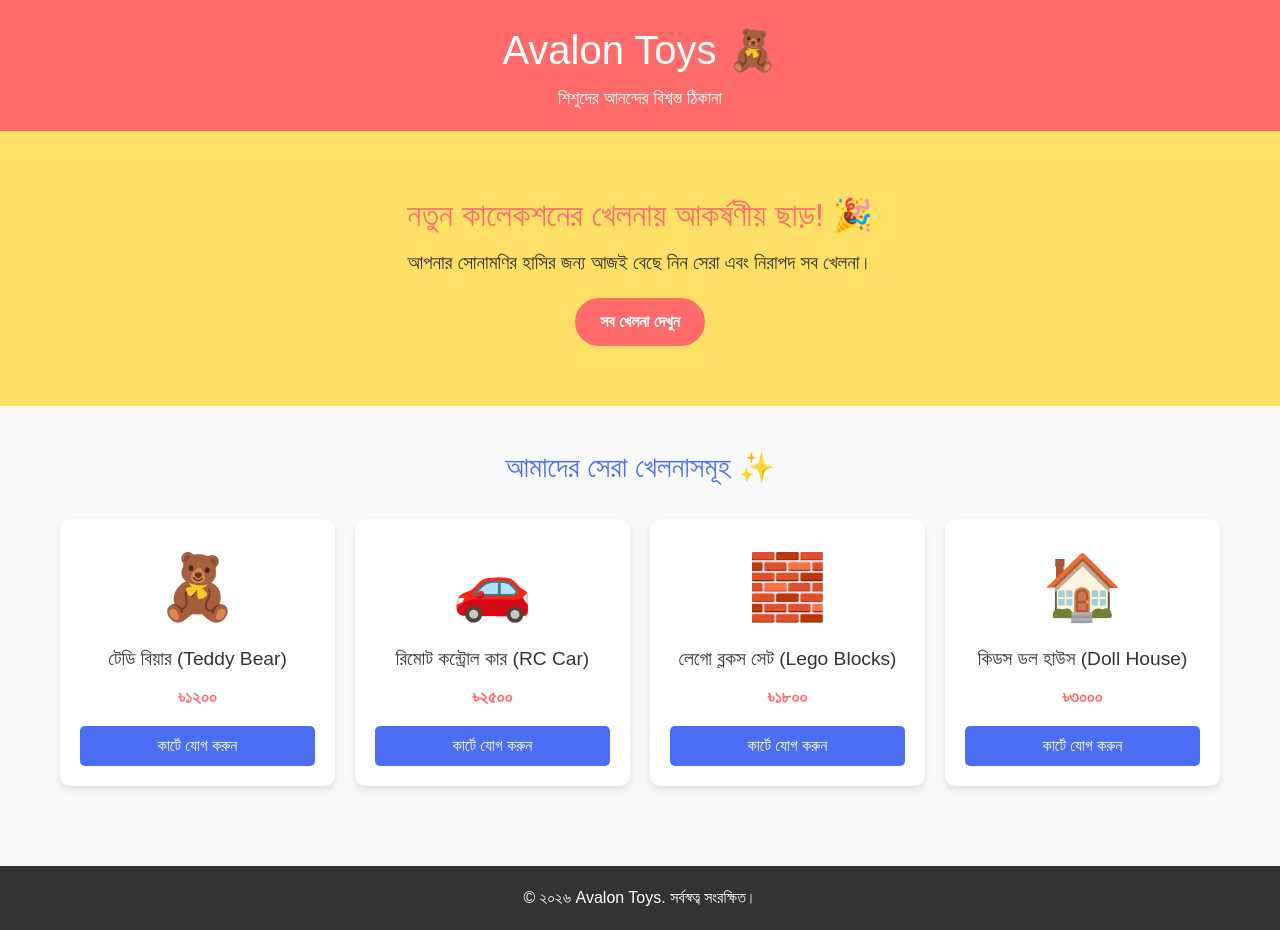
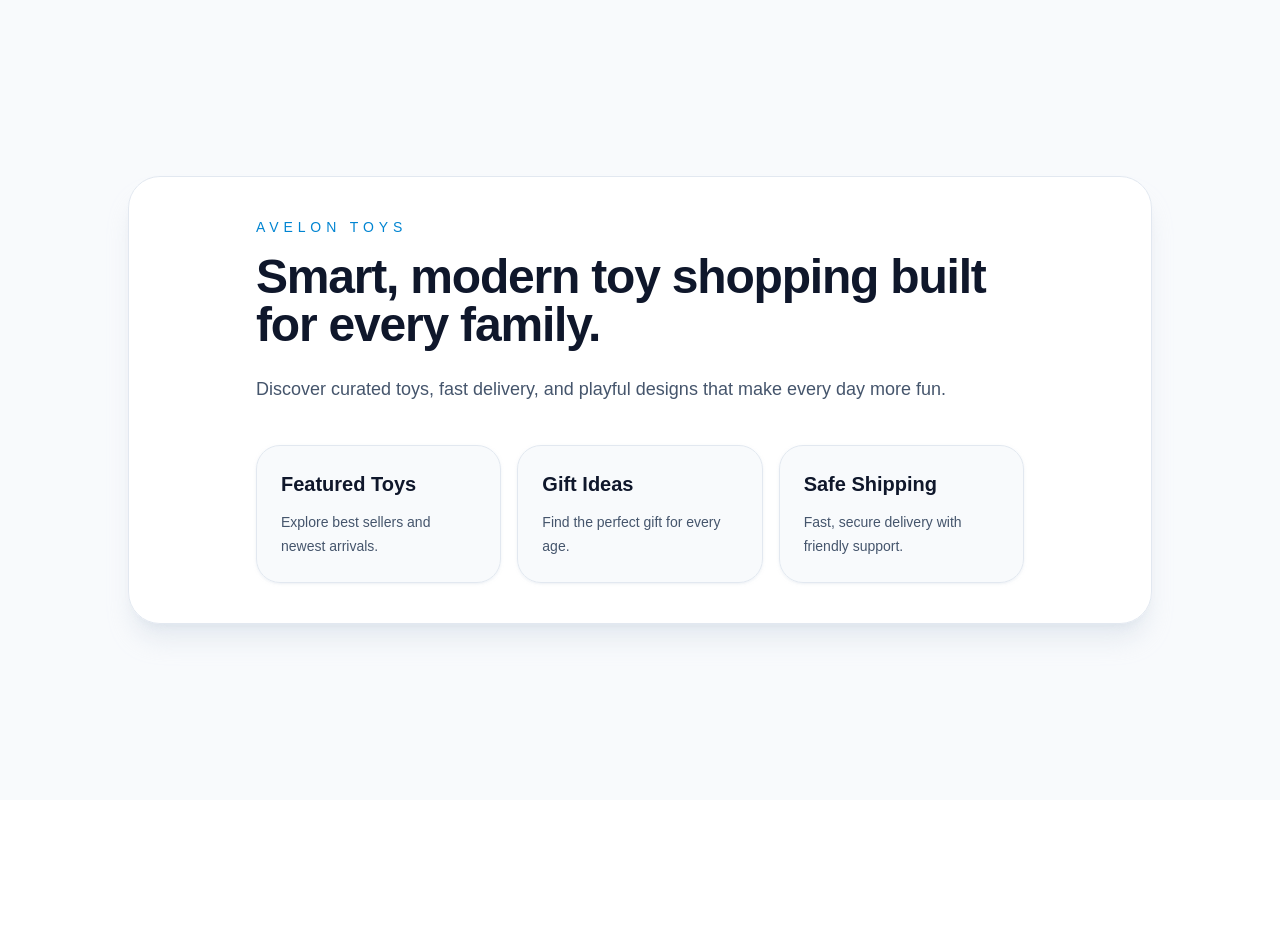
Before and after one commit to Nur15860/avelon-toys, a Next.js app: page / in a window 1280 px wide. After the commit the page ends 800 px from the top, so only its background shows below. Built offline with nearby package versions, Linux system fonts and the light colour scheme.

Commit message:
final fixed layout for home page

```diff
--- a/app/layout.tsx
+++ b/app/layout.tsx
@@ -13,8 +13,8 @@ const geistMono = Geist_Mono({
 });
 
 export const metadata: Metadata = {
-  title: "Create Next App",
-  description: "Generated by create next app",
+  title: "Avelon Toys",
+  description: "A playful Next.js storefront for curated toys and family favorites.",
 };
 
 export default function RootLayout({
--- a/app/page.tsx
+++ b/app/page.tsx
@@ -1,60 +1,33 @@
-import React from 'react';
+export default function Home() {
+  return (
+    <main className="flex min-h-screen flex-col items-center justify-center bg-slate-50 px-6 py-12 text-slate-900 dark:bg-slate-950 dark:text-slate-100">
+      <div className="w-full max-w-5xl rounded-[2rem] border border-slate-200 bg-white/90 p-10 shadow-xl shadow-slate-300/40 backdrop-blur dark:border-slate-800 dark:bg-slate-900/95">
+        <div className="mx-auto max-w-3xl">
+          <p className="text-sm uppercase tracking-[0.35em] text-sky-600">
+            Avelon Toys
+          </p>
+          <h1 className="mt-4 text-4xl font-semibold tracking-tight sm:text-5xl">
+            Smart, modern toy shopping built for every family.
+          </h1>
+          <p className="mt-6 text-lg leading-8 text-slate-600 dark:text-slate-300">
+            Discover curated toys, fast delivery, and playful designs that make every day more fun.
+          </p>
+          <div className="mt-10 grid gap-4 sm:grid-cols-3">
+            <Card title="Featured Toys" description="Explore best sellers and newest arrivals." />
+            <Card title="Gift Ideas" description="Find the perfect gift for every age." />
+            <Card title="Safe Shipping" description="Fast, secure delivery with friendly support." />
+          </div>
+        </div>
+      </div>
+    </main>
+  );
+}
 
-export default function Home() {
-  // ডেমো খেলনার ডাটা
-  const toys = [
-    { id: 1, name: "টেডি বিয়ার (Teddy Bear)", price: "৳১২০০", img: "🧸" },
-    { id: 2, name: "রিমোট কন্ট্রোল কার (RC Car)", price: "৳২৫০০", img: "🚗" },
-    { id: 3, name: "লেগো ব্লকস সেট (Lego Blocks)", price: "৳১৮০০", img: "🧱" },
-    { id: 4, name: "কিডস ডল হাউস (Doll House)", price: "৳৩০০০", img: "🏠" },
-  ];
-
+function Card({ title, description }: { title: string; description: string }) {
   return (
-    <div style={{ fontFamily: 'Arial, sans-serif', margin: 0, padding: 0, backgroundColor: '#f9f9f9', color: '#333' }}>
-
-      {/* হেডার / নেভিগেশন বার */}
-      <header style={{ backgroundColor: '#ff6b6b', padding: '20px', textAlign: 'center', color: 'white' }}>
-        <h1 style={{ margin: 0, fontSize: '2.5rem' }}>Avalon Toys 🧸</h1>
-        <p style={{ margin: '5px 0 0', fontSize: '1.1rem' }}>শিশুদের আনন্দের বিশ্বস্ত ঠিকানা</p>
-      </header>
-
-      {/* ব্যানার সেকশন */}
-      <section style={{ backgroundColor: '#ffe066', padding: '60px 20px', textAlign: 'center' }}>
-        <h2 style={{ fontSize: '2rem', color: '#ff6b6b', marginBottom: '10px' }}>নতুন কালেকশনের খেলনায় আকর্ষণীয় ছাড়! 🎉</h2>
-        <p style={{ fontSize: '1.2rem', maxWidth: '600px', margin: '0 auto 20px' }}>
-          আপনার সোনামণির হাসির জন্য আজই বেছে নিন সেরা এবং নিরাপদ সব খেলনা।
-        </p>
-        <button style={{ backgroundColor: '#ff6b6b', color: 'white', border: 'none', padding: '12px 25px', fontSize: '1rem', borderRadius: '25px', cursor: 'pointer', fontWeight: 'bold' }}>
-          সব খেলনা দেখুন
-        </button>
-      </section>
-
-  {/* প্রোডাক্ট সেকশন */}
-      <main style={{ padding: '40px 20px', maxWidth: '1200px', margin: '0 auto' }}>
-        <h3 style={{ textAlign: 'center', fontSize: '1.8rem', color: '#4c6ef5', marginBottom: '30px' }}>
-          আমাদের সেরা খেলনাসমূহ ✨
-        </h3>
-
-        {/* প্রোডাক্ট গ্রিড */}
-        <div style={{ display: 'grid', gridTemplateColumns: 'repeat(auto-fit, minmax(250px, 1fr))', gap: '20px' }}>
-          {toys.map((toy) => (
-            <div key={toy.id} style={{ backgroundColor: 'white', borderRadius: '10px', padding: '20px', textAlign: 'center', boxShadow: '0 4px 6px rgba(0,0,0,0.1)', transition: 'transform 0.2s' }}>
-              <div style={{ fontSize: '4rem', marginBottom: '10px' }}>{toy.img}</div>
-              <h4 style={{ fontSize: '1.2rem', margin: '10px 0' }}>{toy.name}</h4>
-              <p style={{ fontSize: '1.1rem', color: '#ff6b6b', fontWeight: 'bold', margin: '5px 0 15px' }}>{toy.price}</p>
-              <button style={{ backgroundColor: '#4c6ef5', color: 'white', border: 'none', padding: '8px 15px', borderRadius: '5px', cursor: 'pointer', width: '100%' }}>
-                কার্টে যোগ করুন
-              </button>
-            </div>
-          ))}
-        </div>
-      </main>
-
-      {/* ফুটার */}
-      <footer style={{ backgroundColor: '#333', color: 'white', textAlign: 'center', padding: '20px', marginTop: '40px' }}>
-        <p style={{ margin: 0 }}>&copy; ২০২৬ Avalon Toys. সর্বস্বত্ব সংরক্ষিত।</p>
-      </footer>
-
+    <div className="rounded-3xl border border-slate-200 bg-slate-50/90 p-6 text-left shadow-sm shadow-slate-200/50 dark:border-slate-700 dark:bg-slate-800/80 dark:shadow-none">
+      <h2 className="text-xl font-semibold">{title}</h2>
+      <p className="mt-3 text-sm leading-6 text-slate-600 dark:text-slate-300">{description}</p>
     </div>
   );
 }
```
